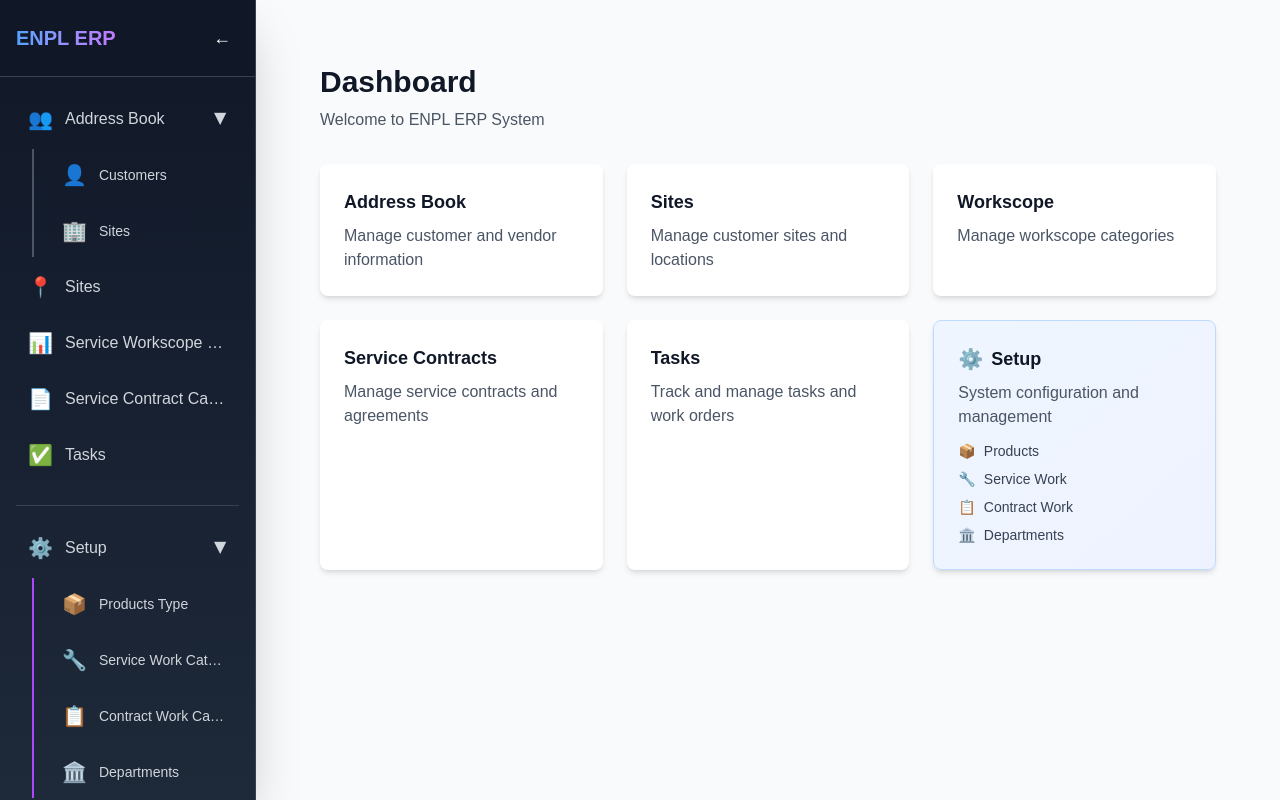
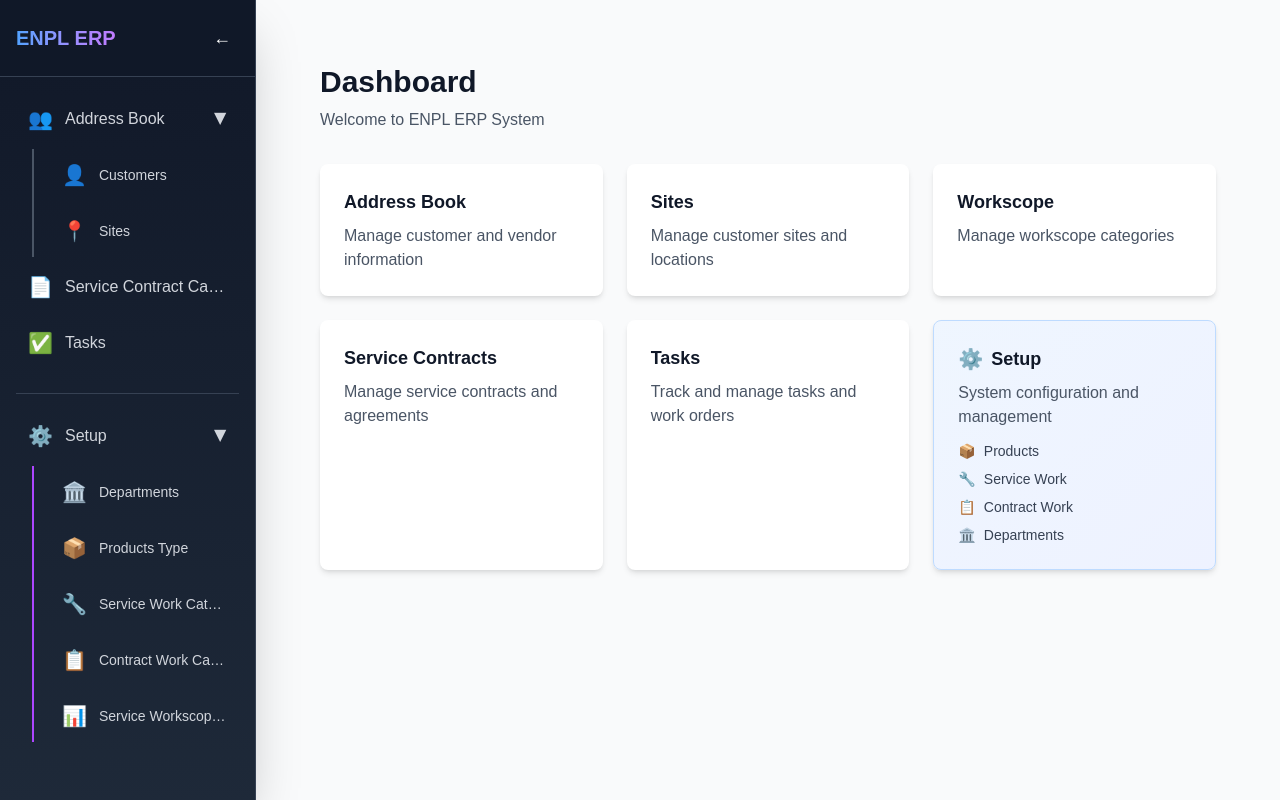
Before and after one commit to Vamshik1403/ENPL_BETA, a Next.js app in the folder frontend/: page / in a window 1280 px wide. Built offline with nearby package versions, Linux system fonts and the light colour scheme.

Commit message:
sidebar fixes

```diff
--- a/frontend/src/components/Sidebar.tsx
+++ b/frontend/src/components/Sidebar.tsx
@@ -28,21 +28,21 @@ const mainNavigationItems: NavigationItem[] = [
     href: '/addressbook',
     icon: '👥',
     nested: [
-      { name: 'Customers', href: '/addressbook/customers', icon: '👤' },
-      { name: 'Sites', href: '/addressbook/sites', icon: '🏢' }
+      { name: 'Customers', href: '/addressbook', icon: '👤' },
+      { name: 'Sites', href: '/sites', icon: '📍' }
     ]
   },
-  { name: 'Sites', href: '/sites', icon: '📍' },
-  { name: 'Service Workscope Category', href: '/workscope', icon: '📊' },
   { name: 'Service Contract Category', href: '/service-contract', icon: '📄' },
   { name: 'Tasks', href: '/tasks', icon: '✅' },
 ];
 
 const setupItems: NavigationItem[] = [
+    { name: 'Departments', href: '/departments', icon: '🏛️' },
   { name: 'Products Type', href: '/products', icon: '📦' },
   { name: 'Service Work Category', href: '/service-work', icon: '🔧' },
   { name: 'Contract Work Category', href: '/contract-work', icon: '📋' },
-  { name: 'Departments', href: '/departments', icon: '🏛️' },
+    { name: 'Service Workscope Category', href: '/workscope', icon: '📊' },
+
 ];
 
 export default function Sidebar({ isCollapsed, setIsCollapsed }: SidebarProps) {
```
